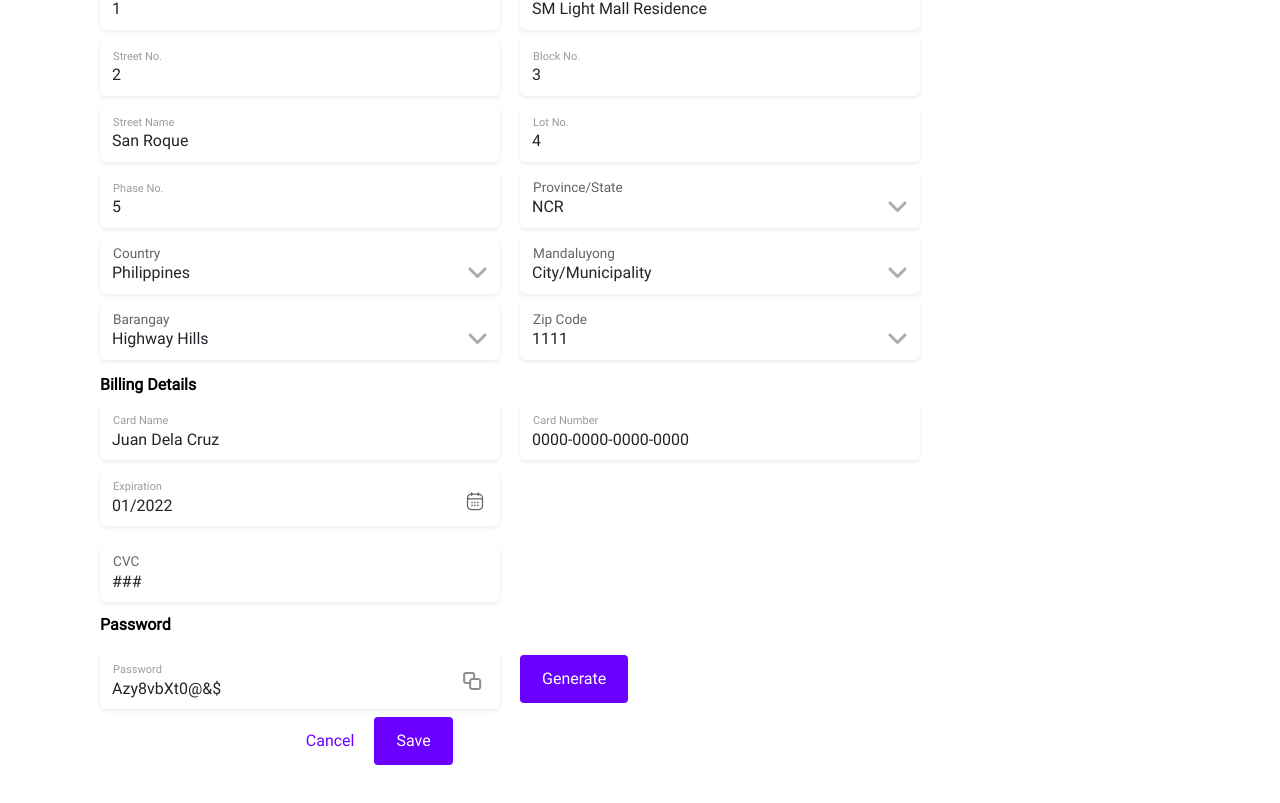
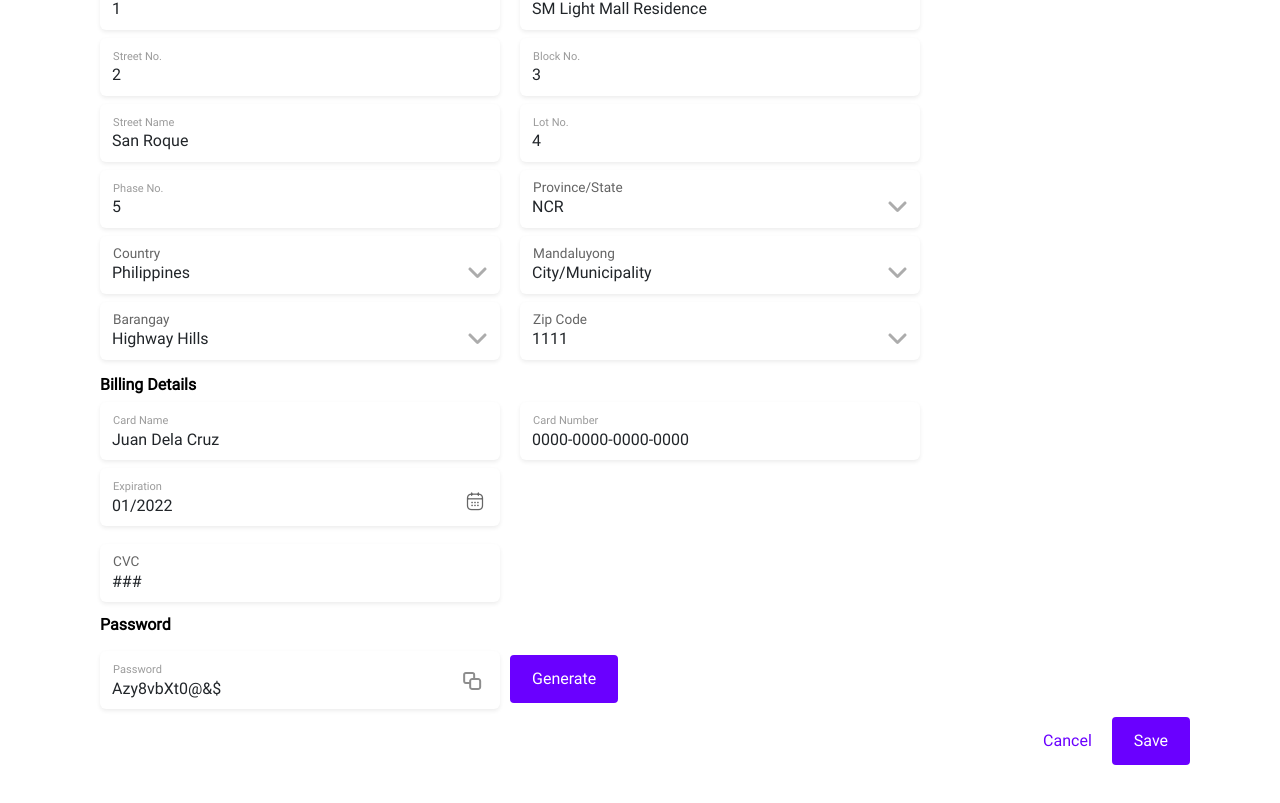
Before and after one commit to integratr-azamora/integratrGov-license-management, a Vue app: page /addaccount in a window 1280 px wide. Shown: the part 598-1401 px from the top of the page. Built offline with nearby package versions, Linux system fonts and the light colour scheme; a web font is replaced by a local one.

Commit message:
Vane Updates

```diff
--- a/src/assets/css/Client-details.css
+++ b/src/assets/css/Client-details.css
@@ -41,7 +41,7 @@
 
 /* Scroll style in AddAccount-Client Details */
 .client-details-table-height{
-  height:600px;
+  height:650px;
 }
 .scroll{
     overflow-y: scroll;
--- a/src/assets/css/modal.css
+++ b/src/assets/css/modal.css
@@ -165,6 +165,7 @@
 }
 
 .calendar-modal{
+    display: inline-block;
     position:absolute;
     left:445px;
     bottom: 85px;
--- a/src/components/AddAccount.vue
+++ b/src/components/AddAccount.vue
@@ -224,7 +224,7 @@ License Manager
                </div>
                <span class="add-account-Roboto-font ms-10px mt-3 mb-3">Password</span>
                <!-- row2  -->
-               <div class="row row-cols-3">
+               <div class="row">
                   <div class="size-inputbox mx-10px my-10px">
                      <div class="input-group mb-3 size-inputbox ">
                         <form class="form-floating ">
@@ -234,19 +234,15 @@ License Manager
                         </form>
                      </div>
                   </div>
-                  <div class="row row-cols-2">
-                     <div class="size-inputbox mx-10px my-10px">
-                        <div class="input-group  size-inputbox ">
-                           <div class="modal-footer">
+                  <div class="input-group  size-inputbox  d-flex align-items-center">
                               <button class="button-default bg-indigo border-color-indigo color-white">Generate</button>
-                           </div>
                         </div>
-                     </div>
-                  </div>
-                  <div class="modal-footer ">
+                  <div>
+                  <div class=" d-flex justify-content-end">
                      <button class="button-default button-modal bg-white border-color-none color-indigo">Cancel</button>
                      <button class="button-default bg-indigo border-color-indigo color-white">Save</button>
                 </div>
+                  </div>
                </div>
             </div>
          </div>
--- a/src/components/AddAccountClientDetails.vue
+++ b/src/components/AddAccountClientDetails.vue
@@ -8,7 +8,7 @@
                <span class="font-style-inter-semibold px-20px">Client Information</span>
                <button class="button-default bg-none color-purpleheart border-color-purpleheart m-20px">Edit</button>
             </div>
-            <div class="scroll " >
+            <div class="scroll client-details-table-height">
                <table class="table table-striped-custom table-hover font-table-text table-borderless">
                   <thead class="table-header">
                      <tr >
--- a/src/components/Modal.vue
+++ b/src/components/Modal.vue
@@ -122,7 +122,7 @@
       <input type="email" class="form-control mt-10px shadow-sm border-color-valencia bg-lavender-bush" id="input-form1" placeholder="License No.">
       <input type="email" class="form-control mt-10px shadow-sm border-color-valencia bg-lavender-bush" id="input-form1" placeholder="TIN No.">
       <input type="email" class="form-control mt-10px shadow-sm border-color-valencia bg-lavender-bush" id="input-form1" placeholder="Date Established">
-      <i class="icon-calendar calendar-modal gray isax isax-calendar-1"></i>
+      <span class="icon-calendar calendar-modal gray isax isax-calendar-1"></span>
       <div class="modal-footer">
          <button class="button-default bg-indigo border-color-indigo color-white me-0 mt-10px">Search</button>
       </div>
```
